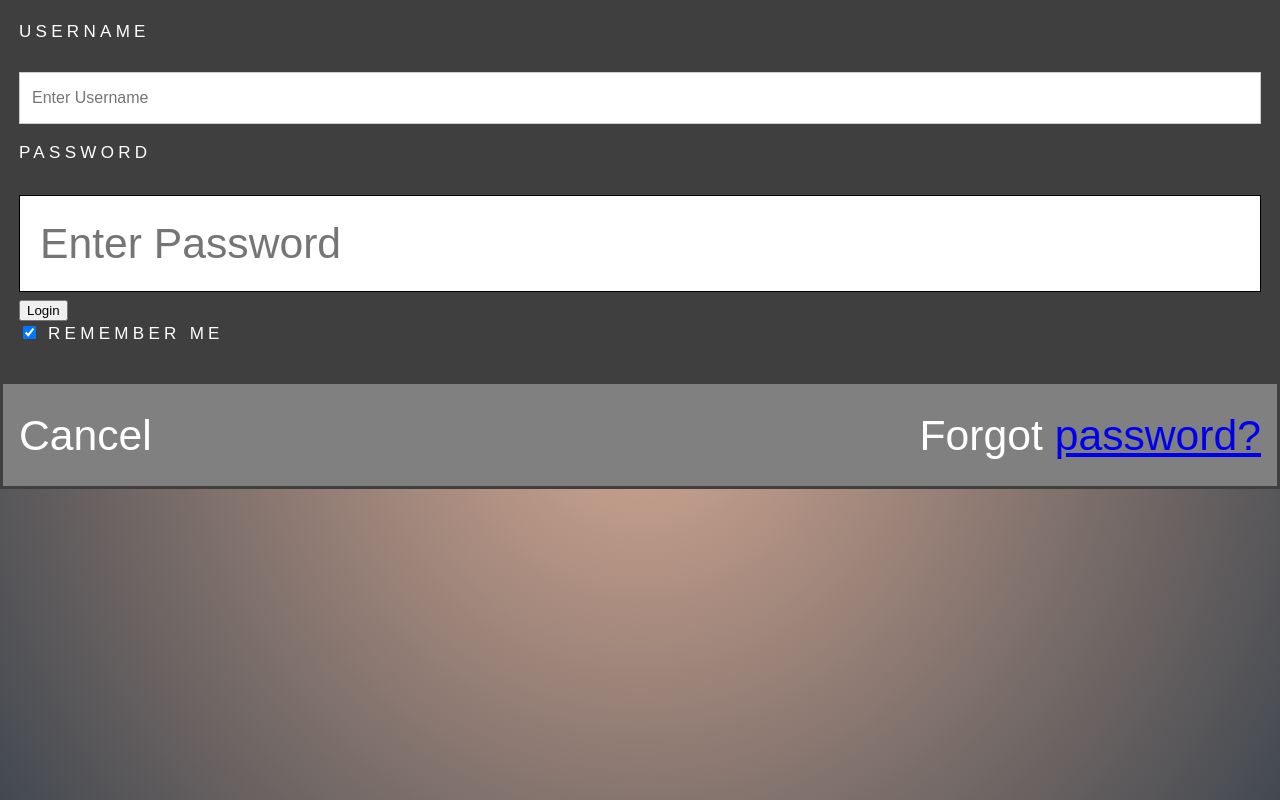
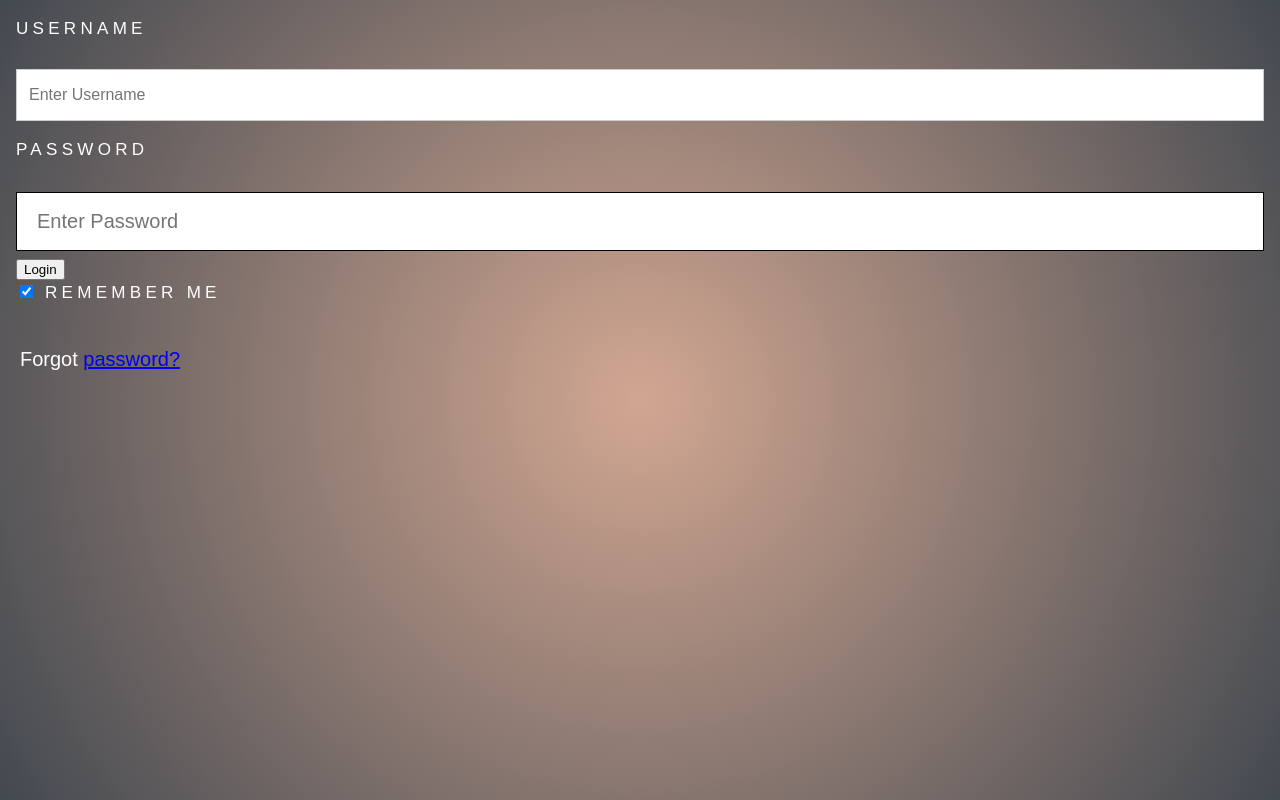
Before and after one commit to Build-Week-AfricanMarketPlace1/marketing, a plain HTML site: page login.html in a window 1280 px wide. Drawn offline with Linux system fonts and the light colour scheme.

Commit message:
Cleaned up login page

```diff
--- a/index.css
+++ b/index.css
@@ -165,11 +165,7 @@ label {
 
 
 /*Start the Login Page Styling*/
-.loginPage {
-  border: 3px solid #3f3f3f;
-  align-content: center;
-  background-color: #3f3f3f;
-}
+
 input[type=text], input[type=password] {
   width: 100%;
   padding: 12px 20px;
@@ -178,12 +174,13 @@ input[type=text], input[type=password] {
   border: 1px solid black;
   box-sizing: border-box;
   color: #000000;
+  font-size: 20px;
 }
-.btmContainer {
-  padding: 16px;
-}
+
+
 .loginContainer{
     padding:16px;
+
 }
 label.pass{
     color:#ffffff;
@@ -192,14 +189,12 @@ label.user{
     color: #ffffff;
 }
 span.psw {
-  float: right;
+  margin-left: 20px;
+  margin-top: -200px;
+   font-size: 20px;
+  color: #ffffff;
+  }
 
-  color: #ffffff;
-}
-.loginCancel{
-  color: white;
-  text-decoration: none;
-}
 
 /*Start the Contact Page Styling*/
 
@@ -219,8 +214,7 @@ input[type=submit] {
   border: none;
   cursor: pointer;
   font-size: 20px;
-
-}
+  }
 input[type=submit]:hover {
   background-color: #474747;
 }
@@ -240,9 +234,7 @@ input[type=submit]:hover {
   margin-left: 600px;
 }
 
-.btmContainer{
-  background-color: gray;
-}
+
 .cancel {
   background-color: gray;
   color: white;
@@ -278,7 +270,7 @@ input[type=submit]:hover {
   html{
     font-size: 16px;
   }
-
+	git
 
    #header .content {
     border-style: solid;
--- a/login.html
+++ b/login.html
@@ -26,8 +26,7 @@
             </label>
         </div>
 
-        <div class="btmContainer" style="background-color: gray">
-            <a href="index.html" class="loginCancel">Cancel</a>
+        <div class="btmContainer" >
             <span class="psw">Forgot <a href="#">password?</a></span>
         </div>
     </form>
```
